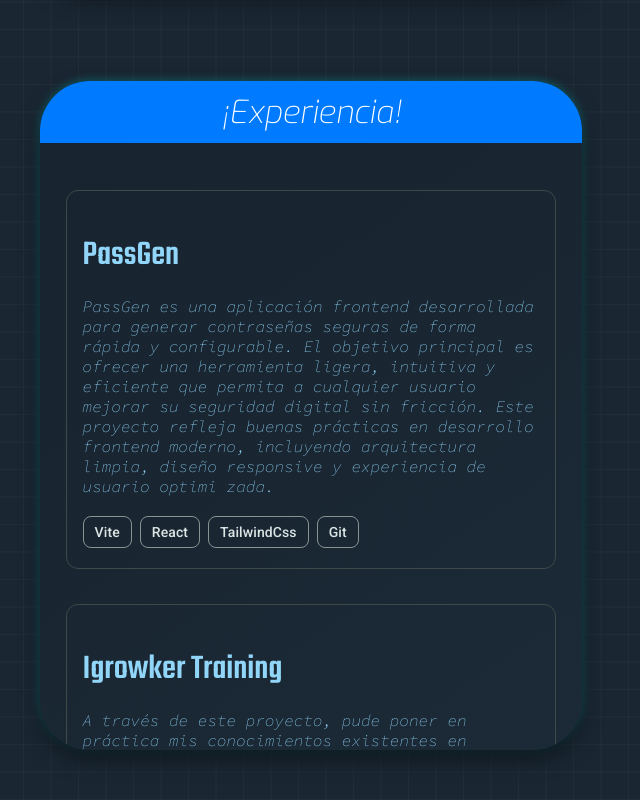
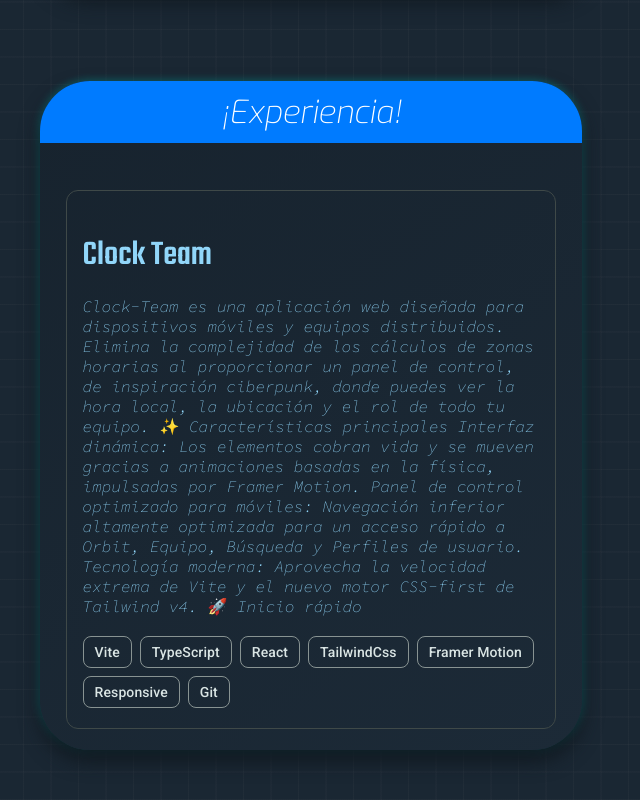
Before and after one commit to Jegdjegd/PortfolioJG, an Angular app: page / in a window 1280 px wide. Shown: the part 754-1554 px from the top of the page, without its empty margins (18-658 px from the left). Built offline with nearby package versions, Linux system fonts and the light colour scheme.

Commit message:
Agregar experiencia

```diff
--- a/package.json
+++ b/package.json
@@ -12,12 +12,12 @@
   "private": true,
   "dependencies": {
     "@angular/animations": "^19.0.0",
-    "@angular/cdk": "^19.0.0",
+    "@angular/cdk": "^19.2.19",
     "@angular/common": "^19.0.0",
     "@angular/compiler": "^19.0.0",
     "@angular/core": "^19.0.0",
     "@angular/forms": "^19.0.0",
-    "@angular/material": "^19.0.0",
+    "@angular/material": "^19.2.19",
     "@angular/platform-browser": "^19.0.0",
     "@angular/platform-browser-dynamic": "^19.0.0",
     "@angular/platform-server": "^19.0.0",
--- a/src/app/components/experience/experience.component.html
+++ b/src/app/components/experience/experience.component.html
@@ -2,6 +2,35 @@
   <h1 class="subtitulo" id="estatico">¡Experiencia!</h1>
 
   <div class="content-card">
+
+    <!-- Clock Team -->
+    <mat-card class="example-card" appearance="outlined">
+      <mat-card-header>
+        <mat-card-title>
+          <p class="titulo">
+            <a href="https://clock-team.vercel.app/" target="_blank"
+              >Clock Team
+            </a>
+          </p>
+        </mat-card-title>
+      </mat-card-header>
+
+      <mat-card-content>
+        <p class="parrafos">{{clockTeamText}}</p>
+      </mat-card-content>
+
+      <mat-card-footer class="example-card-footer">
+        <mat-chip-set aria-label="features westeros">
+          <mat-chip>Vite</mat-chip>
+          <mat-chip>TypeScript</mat-chip>
+          <mat-chip>React</mat-chip>
+          <mat-chip>TailwindCss</mat-chip>
+          <mat-chip>Framer Motion</mat-chip>
+          <mat-chip>Responsive</mat-chip>
+          <mat-chip>Git</mat-chip>
+        </mat-chip-set>
+      </mat-card-footer>
+    </mat-card>
 
     <!-- PassGen -->
     <mat-card class="example-card" appearance="outlined">
@@ -25,6 +54,7 @@
           <mat-chip>React</mat-chip>
           <mat-chip>TailwindCss</mat-chip>
           <mat-chip>Git</mat-chip>
+          <mat-chip>Responsive</mat-chip>
         </mat-chip-set>
       </mat-card-footer>
     </mat-card>
--- a/src/app/components/experience/experience.component.ts
+++ b/src/app/components/experience/experience.component.ts
@@ -23,9 +23,21 @@
 
   passgenText = `PassGen es una aplicación frontend desarrollada para generar contraseñas seguras de forma rápida y configurable.
 
-El objetivo principal es ofrecer una herramienta ligera, intuitiva y eficiente que permita a cualquier usuario mejorar su seguridad digital sin fricción.
+  El objetivo principal es ofrecer una herramienta ligera, intuitiva y eficiente que permita a cualquier usuario mejorar su seguridad digital sin fricción.
 
-Este proyecto refleja buenas prácticas en desarrollo frontend moderno, incluyendo arquitectura limpia, diseño responsive y experiencia de usuario optimi
- zada.`;
+  Este proyecto refleja buenas prácticas en desarrollo frontend moderno, incluyendo arquitectura limpia, diseño responsive y experiencia de usuario optimi
+  zada.`;
+
+
+  clockTeamText = `Clock-Team es una aplicación web diseñada para dispositivos móviles y equipos distribuidos. Elimina la complejidad de los cálculos de zonas horarias al proporcionar un panel de control, de inspiración ciberpunk, donde puedes ver la hora local, la ubicación y el rol de todo tu equipo.
+
+✨ Características principales
+    Interfaz dinámica: Los elementos cobran vida y se mueven gracias a animaciones basadas en la física, impulsadas por Framer Motion.
+
+    Panel de control optimizado para móviles: Navegación inferior altamente optimizada para un acceso rápido a Orbit, Equipo, Búsqueda y Perfiles de usuario.
+
+    Tecnología moderna: Aprovecha la velocidad extrema de Vite y el nuevo motor CSS-first de Tailwind v4.
+
+    🚀 Inicio rápido`;
 
 }
```
Also changed, not shown: 1 other file (tests, documents, lock files or other folders).
